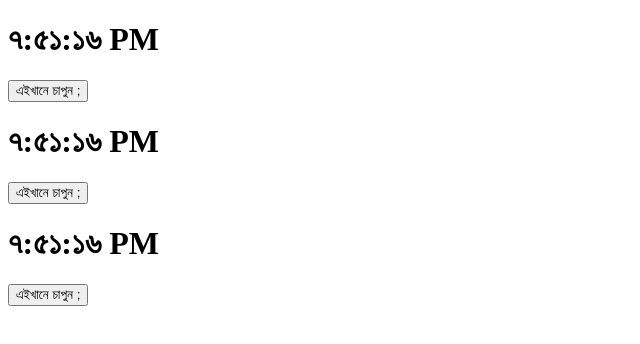
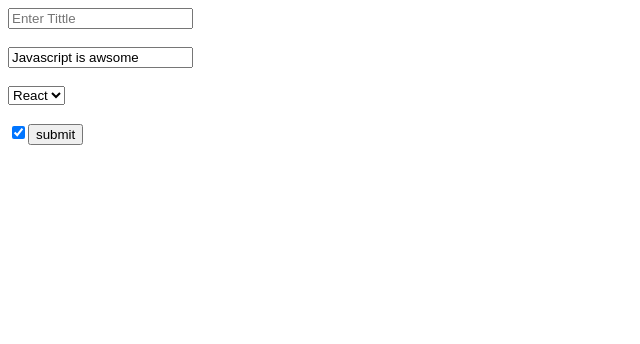
Before and after one commit to monjurhasan4404/react-practice-on-oop, a React (Create React App) app: page / in a window 1280 px wide. Shown: the top 344 px of the page, without its empty margins (0-640 px from the left). Built offline with nearby package versions, Linux system fonts and the light colour scheme.

Commit message:
Condtional Form creation and handle with State

```diff
--- a/src/App.js
+++ b/src/App.js
@@ -1,10 +1,10 @@
-import ClockList from './components/ClockList';
+import Form from './components/Form';
 
 function App() {
-    const quantities =[1,2,3];
+
     return (
         <div>
-            <ClockList quantities={quantities} />
+            <Form/>
         </div>
     );
 }
--- /dev/null
+++ b/src/components/Form.js
@@ -0,0 +1,76 @@
+import React from 'react';
+
+export default class Form extends React.Component{
+    state={
+        title:'',
+        text:'Javascript is awsome',
+        library:'React',
+        isawsome:true,
+    };
+    handleChange=(e) =>{
+        if(e.target.type==='text'){
+        this.setState({
+            title:e.target.value,
+        });
+          }
+        else if(e.target.type==='textarea'){
+            this.setState({
+                text:e.target.value,
+            });
+        }
+        else if(e.target.type==='select-one'){
+            this.setState({
+                library:e.target.value,
+            });
+        }
+        else if(e.target.type==='checkbox'){
+                this.setState({
+                    isawsome:e.target.checked,
+                });
+            }
+        else{
+            console.log('Nothing Here');
+        }
+
+
+
+    };
+    submitHandler=(e) =>{
+        e.preventDefault();
+        const {title, text, library, isawsome}=this.state;
+        console.log(title, text, library, isawsome);
+
+    }
+    render(){
+        const {title, text, library, isawsome}=this.state;
+      return (
+
+        <div>
+            <form onSubmit={this.submitHandler}>
+                <input type="text" placeholder="Enter Tittle"
+                value={title} onChange={this.handleChange}/>
+                <br/>
+                <br/>
+                <input type="textarea" placeholder="Enter Tittle"
+                value={text} onChange={this.handleChange}/>
+                <br/>
+                <br/>
+                <select value={library} onChange={this.handleChange} >
+                    <option value="React">React</option>
+                    <option value="Node">Node</option>
+
+                </select>
+                <br/>
+                <br/>
+                <input type="checkbox" checked={isawsome}
+                onChange={this.handleChange} />
+
+                <input type="submit" value="submit"/>
+            </form>
+        </div>
+
+
+        );
+
+    }
+}
```
